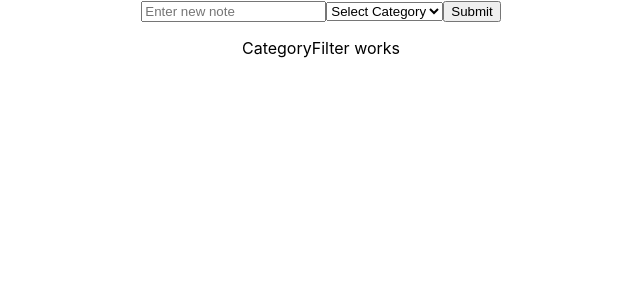
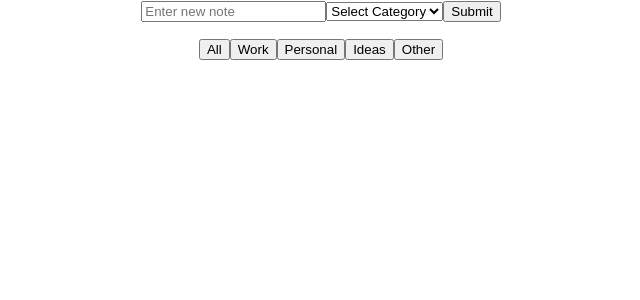
Before and after one commit to tlaze/react-coding-challenges, a React (Create React App) app in the folder notes-app/: page / in a window 1280 px wide. Shown: the top 300 px of the page, without its empty margins (319-959 px from the left). Built offline with nearby package versions, Linux system fonts and the light colour scheme.

Commit message:
updated category filters

```diff
--- a/notes-app/src/App.js
+++ b/notes-app/src/App.js
@@ -8,6 +8,7 @@ function App() {
   const [notes, setNotes] = useState([]);
   const [input, setInput] = useState('');
   const [category, setCategory] = useState('');
+  const [filter, setFilter] = useState('All');
 
   const handleInput = (e) => {
     setInput(e.target.value)
@@ -34,6 +35,11 @@ function App() {
     console.log(input)
     console.log(category)
   }
+
+  const filteredNotes = notes.filter(note =>
+    filter === 'All' ? true : note.category === filter
+  );
+
   return (
     <div className="App">
       <NoteInput
@@ -44,14 +50,14 @@ function App() {
         onSubmit={onSubmit}
       />
       <ul>
-        {notes.map((note) => (
+        {filteredNotes.map((note) => (
           <NoteItem
             key={note.id}
             note={note}
           />
         ))}
       </ul>
-      <CategoryFilter></CategoryFilter>
+      <CategoryFilter currentFilter={filter} handleCategory={setFilter}/>
     </div>
   );
 }
--- a/notes-app/src/components/CategoryFilter.jsx
+++ b/notes-app/src/components/CategoryFilter.jsx
@@ -1,8 +1,17 @@
 import React from 'react'
 
-function CategoryFilter(){
+function CategoryFilter({ currentFilter, handleCategory }){
+    const categories = ["All", "Work", "Personal", "Ideas", "Other"];
     return(
-        <p>CategoryFilter works</p>
+        <div>
+            {categories.map((category) => (
+                <button
+                    key={category}
+                    onClick={() => handleCategory(category)}>
+                        {category}
+                </button>
+            ))}
+        </div>
     )
 }
 export default CategoryFilter;
```
